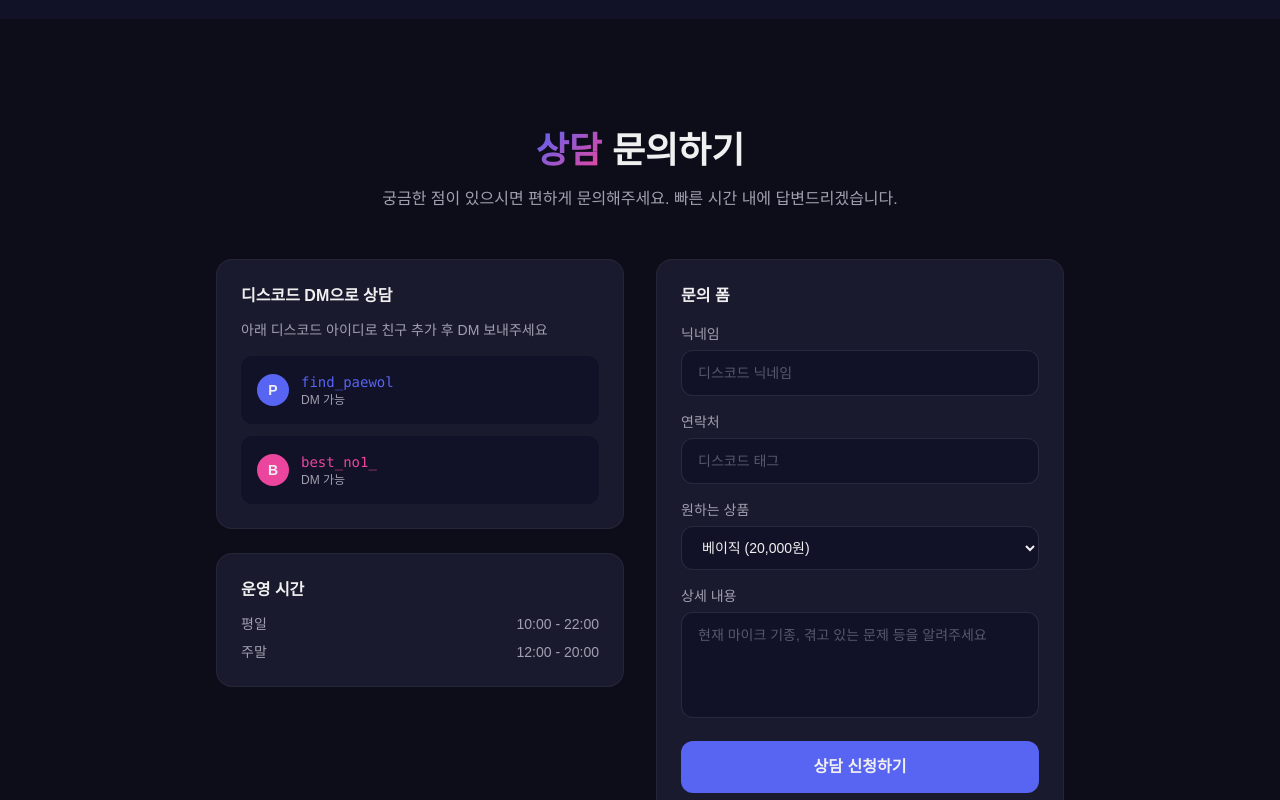
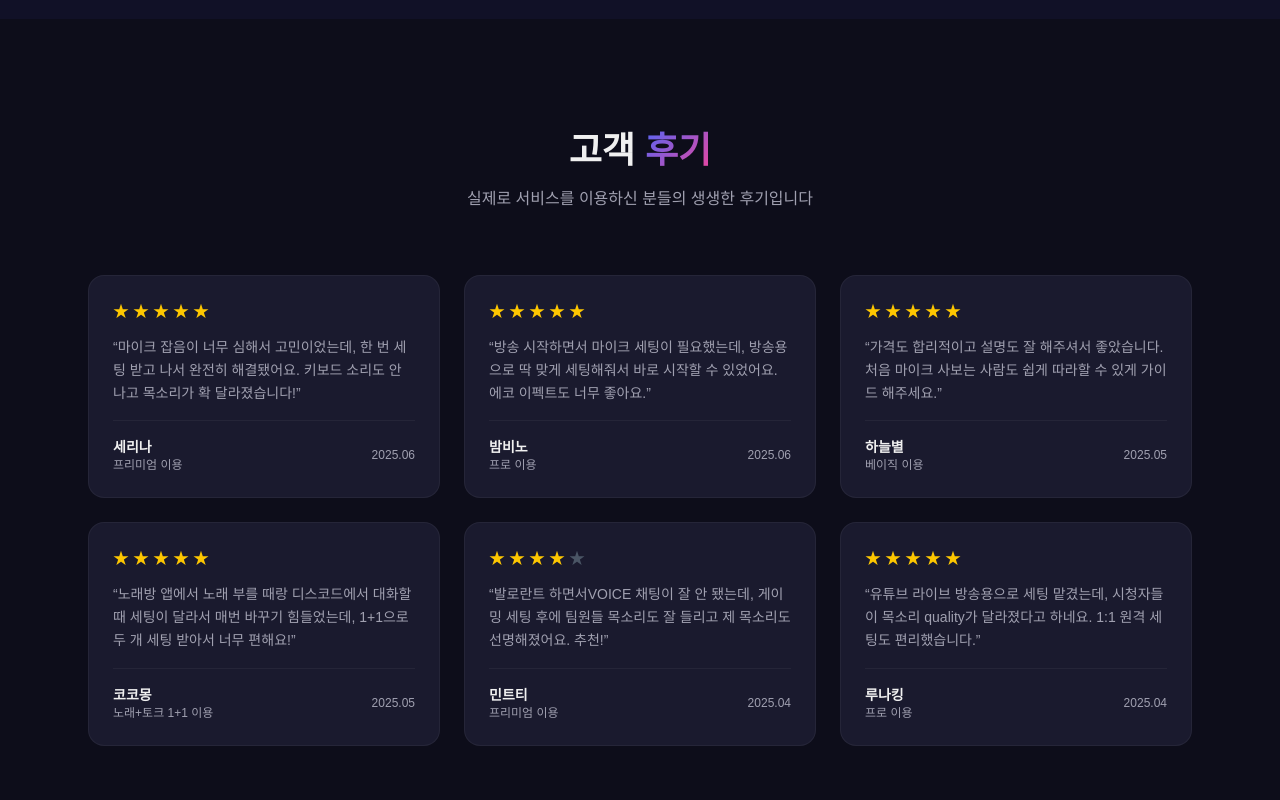
Before and after one commit to paewol/audix, a Next.js app: page / in a window 1280 px wide. Shown: the part 3740-4540 px from the top of the page. Built offline with nearby package versions, Linux system fonts and the light colour scheme.

Commit message:
Add customer reviews section

```diff
--- a/src/app/page.tsx
+++ b/src/app/page.tsx
@@ -11,6 +11,7 @@ export default function Home() {
         <EventSection />
         <PricingSection />
         <AboutSection />
+        <ReviewsSection />
         <ConsultSection />
       </main>
       <Footer />
@@ -379,6 +380,99 @@ function AboutSection() {
   );
 }
 
+function ReviewsSection() {
+  const reviews = [
+    {
+      name: "세리나",
+      plan: "프리미엄",
+      rating: 5,
+      text: "마이크 잡음이 너무 심해서 고민이었는데, 한 번 세팅 받고 나서 완전히 해결됐어요. 키보드 소리도 안 나고 목소리가 확 달라졌습니다!",
+      date: "2025.06",
+    },
+    {
+      name: "밤비노",
+      plan: "프로",
+      rating: 5,
+      text: "방송 시작하면서 마이크 세팅이 필요했는데, 방송용으로 딱 맞게 세팅해줘서 바로 시작할 수 있었어요. 에코 이펙트도 너무 좋아요.",
+      date: "2025.06",
+    },
+    {
+      name: "하늘별",
+      plan: "베이직",
+      rating: 5,
+      text: "가격도 합리적이고 설명도 잘 해주셔서 좋았습니다. 처음 마이크 사보는 사람도 쉽게 따라할 수 있게 가이드 해주세요.",
+      date: "2025.05",
+    },
+    {
+      name: "코코몽",
+      plan: "노래+토크 1+1",
+      rating: 5,
+      text: "노래방 앱에서 노래 부를 때랑 디스코드에서 대화할 때 세팅이 달라서 매번 바꾸기 힘들었는데, 1+1으로 두 개 세팅 받아서 너무 편해요!",
+      date: "2025.05",
+    },
+    {
+      name: "민트티",
+      plan: "프리미엄",
+      rating: 4,
+      text: "발로란트 하면서VOICE 채팅이 잘 안 됐는데, 게이밍 세팅 후에 팀원들 목소리도 잘 들리고 제 목소리도 선명해졌어요. 추천!",
+      date: "2025.04",
+    },
+    {
+      name: "루나킹",
+      plan: "프로",
+      rating: 5,
+      text: "유튜브 라이브 방송용으로 세팅 맡겼는데, 시청자들이 목소리 quality가 달라졌다고 하네요. 1:1 원격 세팅도 편리했습니다.",
+      date: "2025.04",
+    },
+  ];
+
+  return (
+    <section className="py-20 sm:py-28">
+      <div className="max-w-6xl mx-auto px-4 sm:px-6">
+        <div className="text-center mb-16">
+          <h2 className="text-3xl sm:text-4xl font-bold mb-4">
+            고객 <span className="gradient-text">후기</span>
+          </h2>
+          <p className="text-text-secondary max-w-xl mx-auto">
+            실제로 서비스를 이용하신 분들의 생생한 후기입니다
+          </p>
+        </div>
+        <div className="grid sm:grid-cols-2 lg:grid-cols-3 gap-6">
+          {reviews.map((review) => (
+            <div
+              key={review.name}
+              className="bg-surface rounded-2xl p-6 border border-white/5 card-hover"
+            >
+              <div className="flex items-center gap-1 mb-3">
+                {Array.from({ length: 5 }).map((_, i) => (
+                  <span
+                    key={i}
+                    className={i < review.rating ? "text-yellow-400" : "text-gray-600"}
+                  >
+                    ★
+                  </span>
+                ))}
+              </div>
+              <p className="text-sm text-text-secondary leading-relaxed mb-4">
+                &ldquo;{review.text}&rdquo;
+              </p>
+              <div className="flex items-center justify-between border-t border-white/5 pt-4">
+                <div>
+                  <div className="text-sm font-semibold">{review.name}</div>
+                  <div className="text-xs text-text-secondary">
+                    {review.plan} 이용
+                  </div>
+                </div>
+                <div className="text-xs text-text-secondary">{review.date}</div>
+              </div>
+            </div>
+          ))}
+        </div>
+      </div>
+    </section>
+  );
+}
+
 function Footer() {
   return (
     <footer className="border-t border-white/5 py-10">
```
